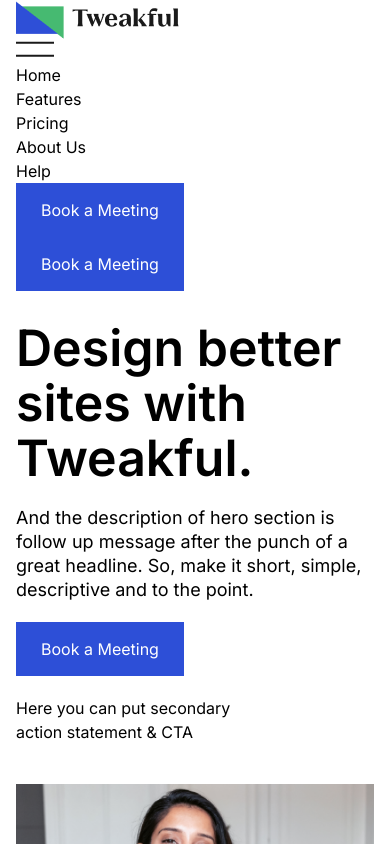
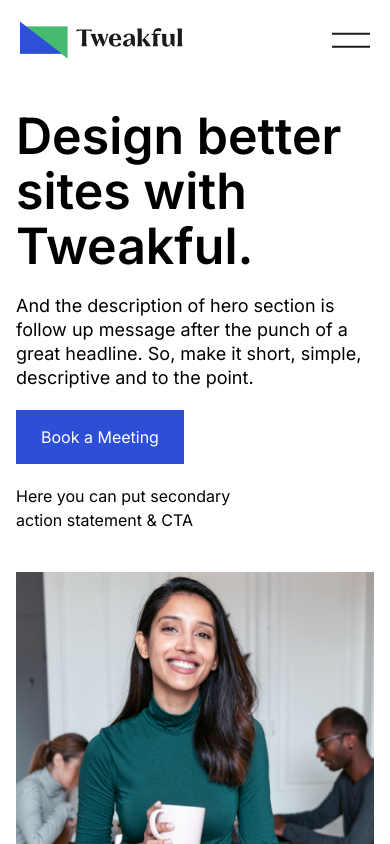
Before and after one commit to DimitarK13/smartclick-exam-1, a plain HTML site: page index.html in a window 390 px wide. Shown: the top 844 px of the page. Drawn offline with Linux system fonts and the light colour scheme.

Commit message:
Finish navigation - Styles and functionality of hamburger menu

```diff
--- a/assets/scripts/index.js
+++ b/assets/scripts/index.js
@@ -1 +1,16 @@
-// alert('Test');
+const navToggle = document.querySelector('.nav__toggle-button');
+const navList = document.querySelector('.nav__primary-list');
+
+navToggle.addEventListener('click', () => {
+  const isOpened = navList.getAttribute('aria-expanded') === 'true';
+
+  isOpened ? closeNav() : openNav();
+});
+
+const closeNav = () => {
+  navList.setAttribute('aria-expanded', 'false');
+};
+
+const openNav = () => {
+  navList.setAttribute('aria-expanded', 'true');
+};
--- a/assets/styles/styles.css
+++ b/assets/styles/styles.css
@@ -126,12 +126,78 @@
   padding: 15px 25px;
   width: max-content;
   background-color: var(--clr-primary-400);
-  color: var(--clr-neutral-100);
+  color: var(--clr-neutral-100) !important;
 }
 
 .btn:hover,
 .btn:focus {
   background-color: var(--clr-primary-300);
+}
+
+.hide-s {
+  display: none;
+}
+
+@media (min-width: 50em) {
+  .hide-s {
+    display: block;
+  }
+}
+
+/* NAVIGATION */
+
+.nav {
+  display: flex;
+  align-items: center;
+  justify-content: space-between;
+  padding: 1.25rem;
+}
+
+.nav__toggle-button {
+  display: none;
+}
+
+.nav__primary-list {
+  display: flex;
+  align-items: center;
+  gap: 1.875rem;
+}
+
+.nav__primary-list li a {
+  color: var(--clr-neutral-800);
+}
+
+@media (max-width: 50em) {
+  .nav__toggle-button {
+    cursor: pointer;
+    display: block;
+    z-index: 9999;
+  }
+
+  .nav__logo {
+    z-index: 9999;
+  }
+
+  .nav__primary-list {
+    position: absolute;
+    top: 0;
+    left: 0;
+    padding-block: 5rem 2rem;
+    background-color: var(--clr-primary-100);
+    inset: 0 0 auto 0;
+    flex-direction: column;
+    gap: 2rem;
+
+    transition: transform 250ms ease-in-out;
+  }
+
+  .nav__primary-list[aria-expanded='false'] {
+    transform: translateY(-100%);
+  }
+
+  .nav__primary-list[aria-expanded='true'] {
+    transform: translateY(0);
+  }
 }
 
 /* HERO */
--- a/index.html
+++ b/index.html
@@ -16,23 +16,25 @@
     <script defer src="assets/scripts/index.js"></script>
   </head>
   <body>
-    <nav class="container">
-      <img src="assets/images/logo.png" alt="" />
+    <nav class="container | nav">
+      <img class="nav__logo" src="assets/images/logo.png" alt="" />
 
-      <button>
+      <button class="nav__toggle-button">
         <img src="assets/images/nav-toggle.png" alt="" />
       </button>
 
-      <ul>
-        <li><a href="#">Home</a></li>
-        <li><a href="#">Features</a></li>
-        <li><a href="#">Pricing</a></li>
-        <li><a href="#">About Us</a></li>
-        <li><a href="#">Help</a></li>
-        <li><a class="btn" href="#">Book a Meeting</a></li>
+      <ul class="nav__primary-list" aria-expanded="false">
+        <li class="primary-list__item"><a href="#">Home</a></li>
+        <li class="primary-list__item"><a href="#">Features</a></li>
+        <li class="primary-list__item"><a href="#">Pricing</a></li>
+        <li class="primary-list__item"><a href="#">About Us</a></li>
+        <li class="primary-list__item"><a href="#">Help</a></li>
+        <li class="primary-list__item">
+          <a class="btn" href="#">Book a Meeting</a>
+        </li>
       </ul>
 
-      <a class="btn" href="#">Book a Meeting</a>
+      <a class="btn | nav__cta hide-s" href="#">Book a Meeting</a>
     </nav>
 
     <main>
```
